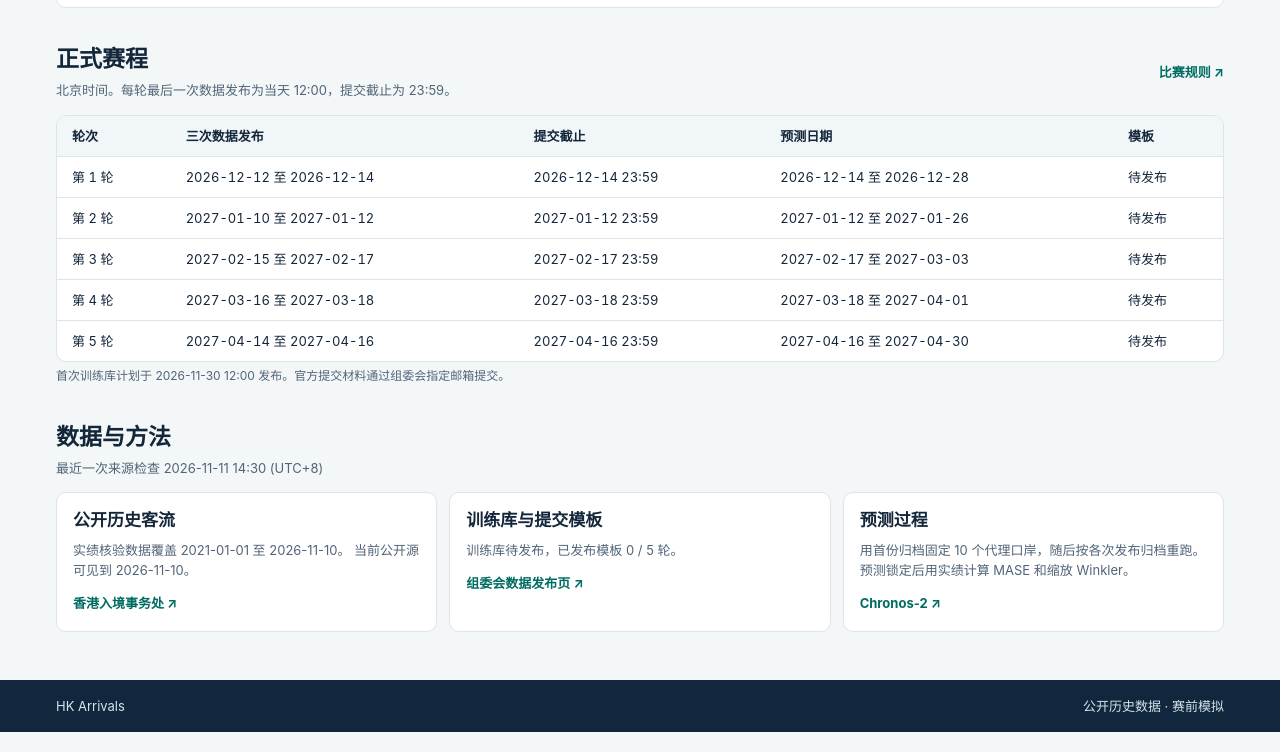
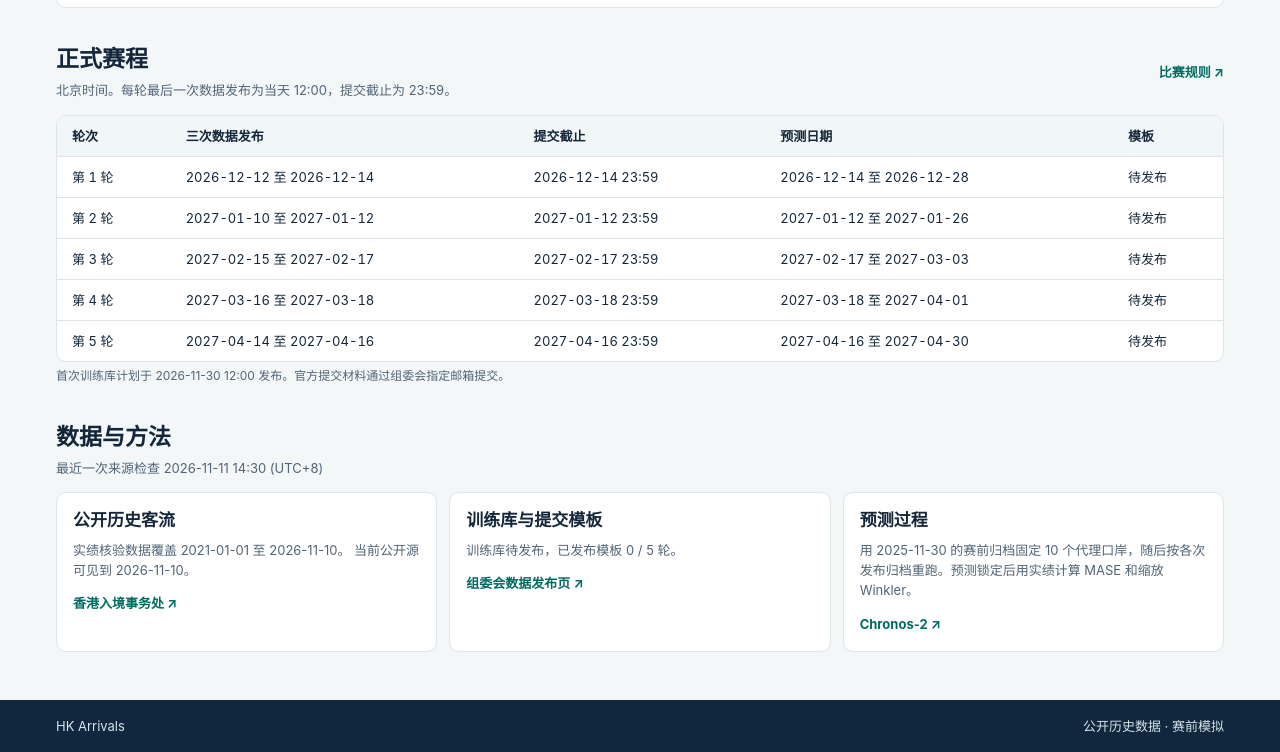
Before and after one commit to Brad-zqh/hong-kong-arrivals-outlook, a plain HTML site: page site/index.html in a window 1280 px wide. Shown: the part 1030-1782 px from the top of the page. Drawn offline with Linux system fonts and the light colour scheme.

Commit message:
Document the archived pretraining release used to fix proxy ports

```diff
--- a/site/index.html
+++ b/site/index.html
@@ -90,7 +90,7 @@
         <div class="sources">
           <article class="card source-card"><h3>公开历史客流</h3><p id="passenger-status"></p><a class="text-link" href="https://data.gov.hk/en-data/dataset/hk-immd-set5-statistics-daily-passenger-traffic">香港入境事务处 ↗</a></article>
           <article class="card source-card"><h3>训练库与提交模板</h3><p id="template-status"></p><a class="text-link" href="https://tourismforecasting.net/tfc/data_release.html#submission-templates">组委会数据发布页 ↗</a></article>
-          <article class="card source-card"><h3>预测过程</h3><p>用首份归档固定 10 个代理口岸，随后按各次发布归档重跑。预测锁定后用实绩计算 MASE 和缩放 Winkler。</p><a class="text-link" href="https://huggingface.co/amazon/chronos-2">Chronos-2 ↗</a></article>
+          <article class="card source-card"><h3>预测过程</h3><p>用 2025-11-30 的赛前归档固定 10 个代理口岸，随后按各次发布归档重跑。预测锁定后用实绩计算 MASE 和缩放 Winkler。</p><a class="text-link" href="https://huggingface.co/amazon/chronos-2">Chronos-2 ↗</a></article>
         </div>
       </section>
     </div>
```
Also changed, not shown: 1 other file.
